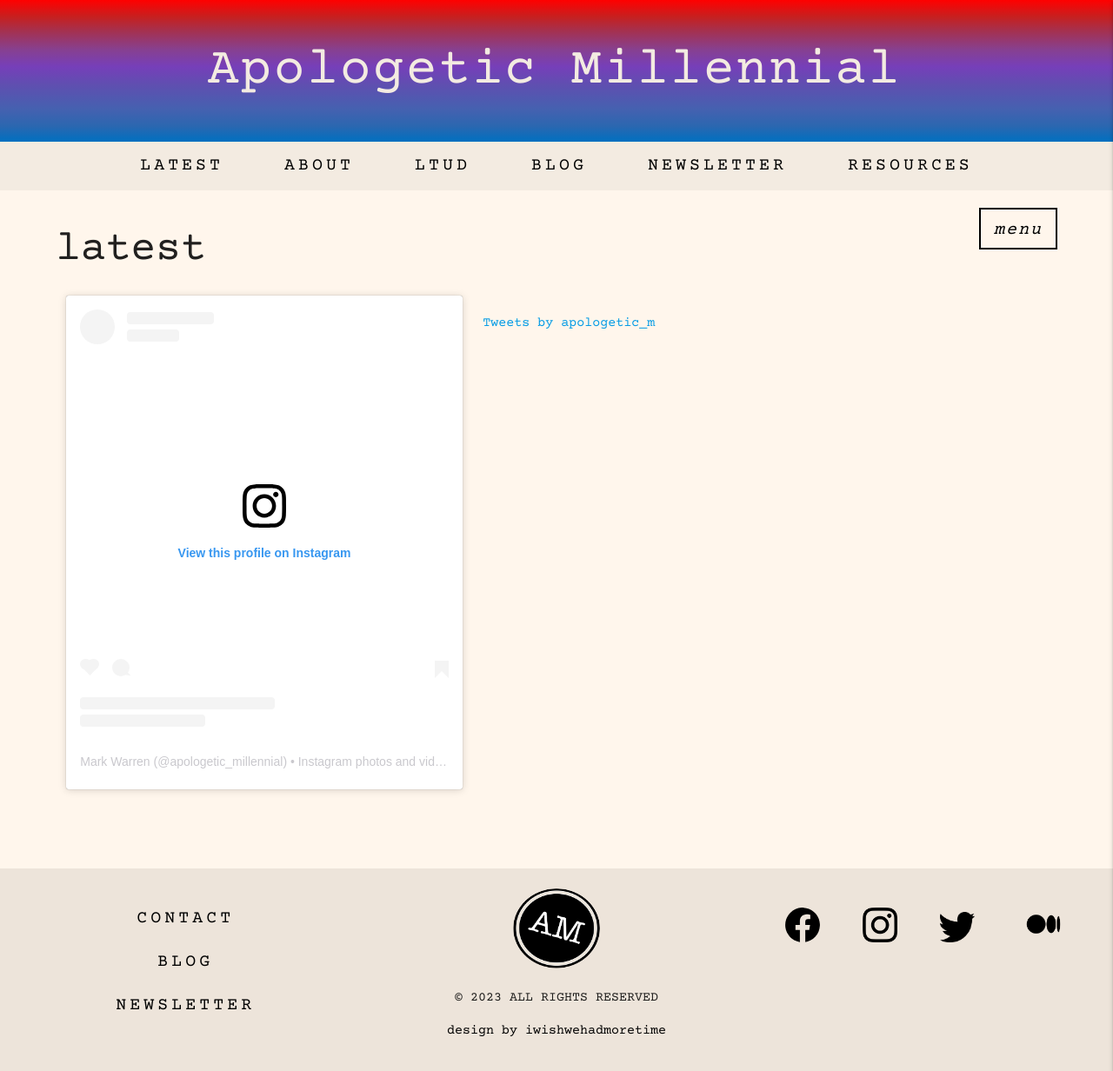
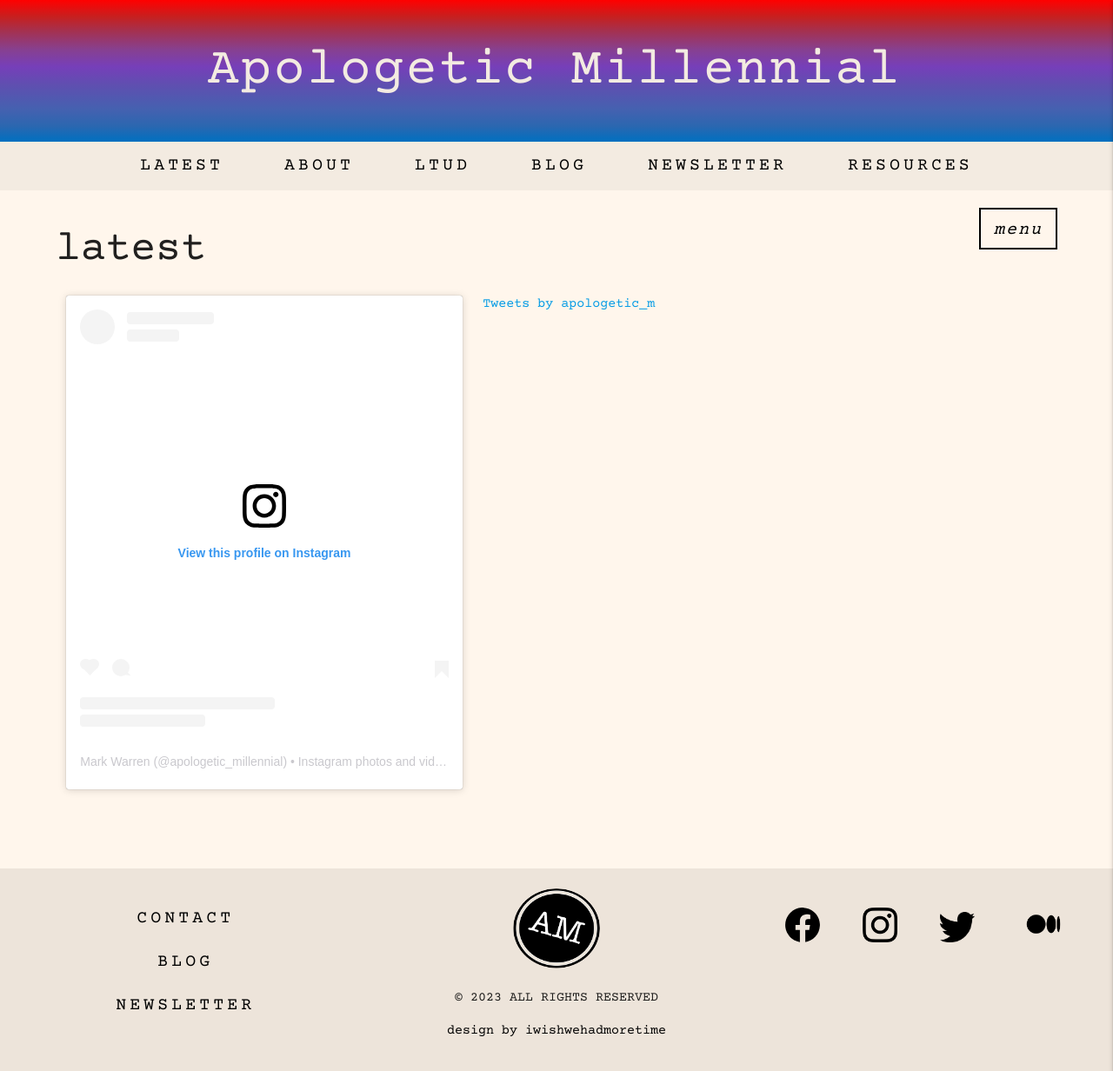
Before and after one commit to khiciste/apologetic_millennial, a Jekyll site: the page built from index.html, in a window 1280 px wide. Shown: the whole page at 87% size. Built offline with Jekyll 4.4.1, drawn with Linux system fonts in a browser that asks for light colours; some web fonts are replaced; a script that is not in the unit is left out; comment, search, counter and statistics services are not loaded.

Commit message:
margin between ig & twitter

```diff
--- a/index.html
+++ b/index.html
@@ -9,7 +9,7 @@
 
     <div class="row">
       <!-- INSTAGRAM TIMELINE ------------------>
-      <div class="col s12 m6 l5">
+      <div class="col s12 m6 l5" style="margin-bottom: 20px;">
 
         <blockquote class="instagram-media"
           data-instgrm-permalink="https://www.instagram.com/apologetic_millennial/?utm_source=ig_embed&amp;utm_campaign=loading"
@@ -108,8 +108,6 @@
 
       </div>
 
-      <br />
-
       <!-- twitter timeline  -->
       <div class="col s12 m6 l5">
 
```
